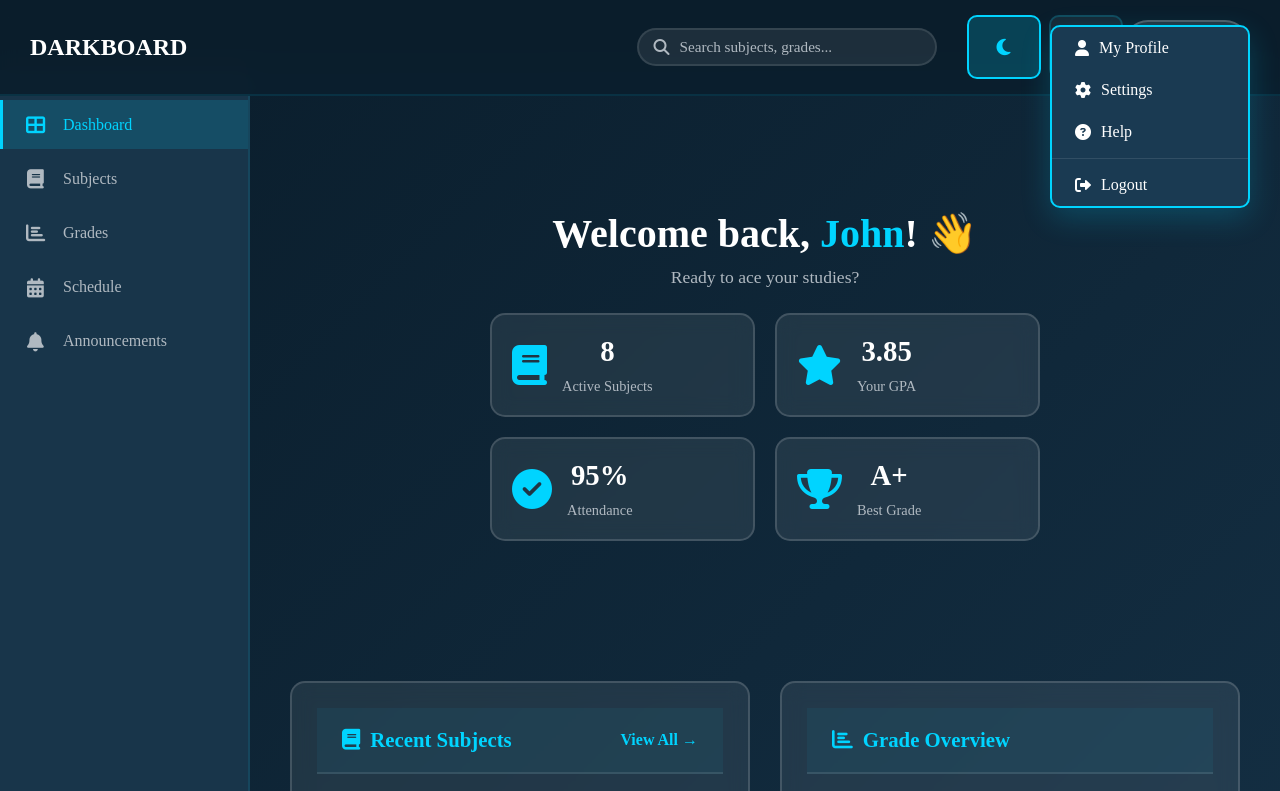
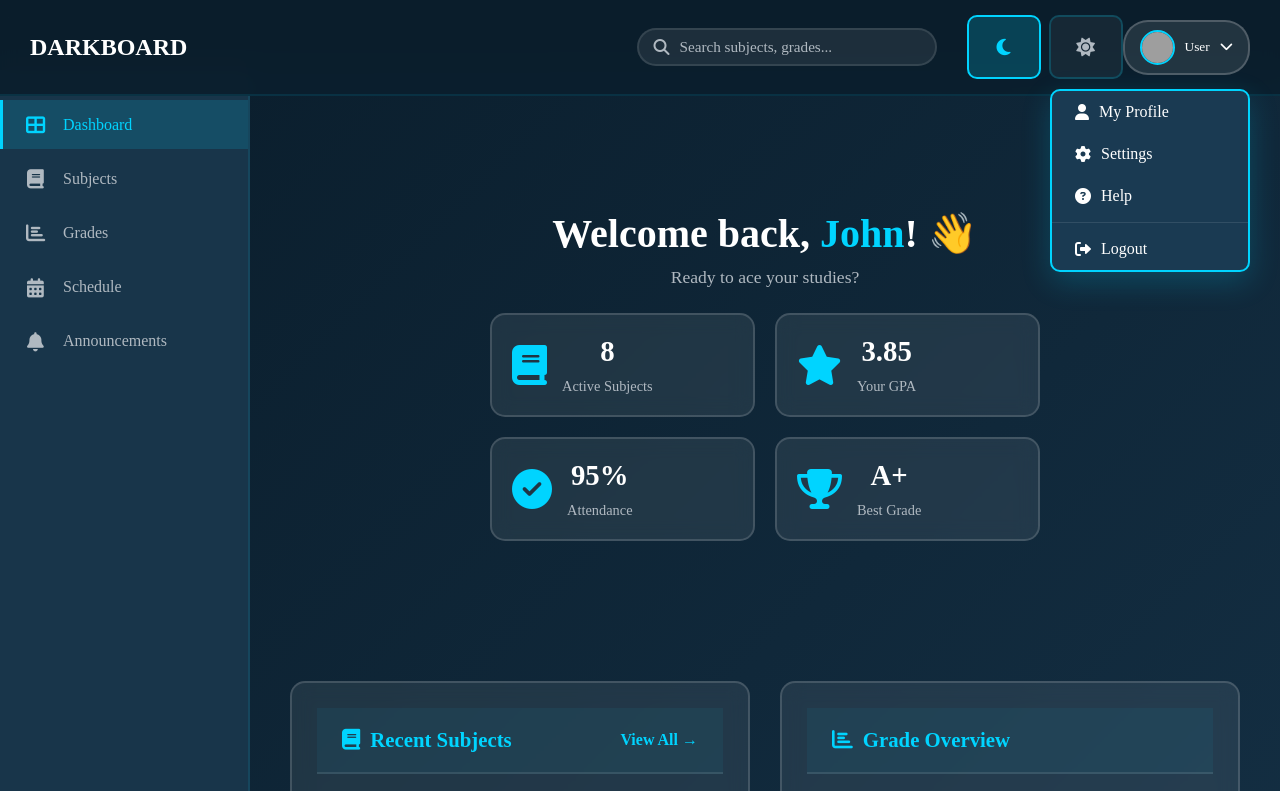
Before and after one commit to TheOnlyErich20/Group9-Syntax, a website with bundled scripts: page index.html in a window 1280 px wide. Both pictures are taken after a click on the button "User". Shown: the top 791 px of the page. Built offline with nearby package versions, Linux system fonts and the light colour scheme; grey boxes are pictures that could not be loaded; a web font is replaced by a local one.

Commit message:
Update Darkboard.css

```diff
--- a/Darkboard.css
+++ b/Darkboard.css
@@ -1058,7 +1058,7 @@ section{
 
 .user-menu {
     position: absolute;
-    top: 0;
+    top: 100%;
     right: 0;
     background: var(--bg-secondary);
     border: 2px solid var(--accent);
```
